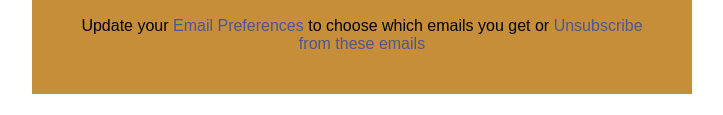
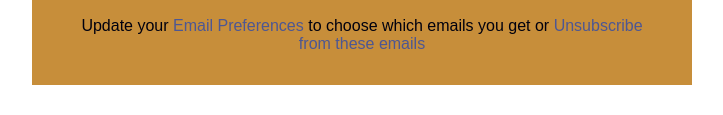
Before and after one commit to DaveFarn/Food-email, a plain HTML site: page index.html in a window 1280 px wide. Shown: the part 2979-3094 px from the top of the page, without its empty margins (278-1001 px from the left). Drawn offline with Linux system fonts and the light colour scheme.

Commit message:
Update index.html

```diff
--- a/index.html
+++ b/index.html
@@ -349,14 +349,14 @@ h1{
                             </td>
                         </tr>
                             <tr>
-                            <td style="padding: 10px 40px 0px 40px;margin:0;text-align:center;color:#00000f;background-color:#c78e3a;">
+                            <td style="padding: 10px 40px 32px 40px;margin:0;text-align:center;color:#00000f;background-color:#c78e3a;">
                                 <h4 class="footer-text" style="margin:0;font-family:Arial,sans-serif; font-size:16px;font-weight:200;">Update your <a class="footer-text" style="color:#4d5793;text-decoration:none;font-family:Arial,sans-serif;font-size:16px;font-weight:200;" href="https://example.com/12">Email Preferences</a> to choose which emails you get or <a class="footer-text" style="color: #4d5793;text-decoration:none;margin:0;font-family:Arial,sans-serif;font-size: 16px;font-weight:200;" href="https://example.com/13">Unsubscribe from these emails</a>
                                 </h4>
                             </td>
                         </tr>
                     </table>
                 </div>
-                <div class="spacer" style="line-height:30.5pt;height:30.5pt;mso-line-height-rule:exactly;background-color:#c78e3a">&nbsp;</div>
+
             </div>
             </td>
             </tr>
```
